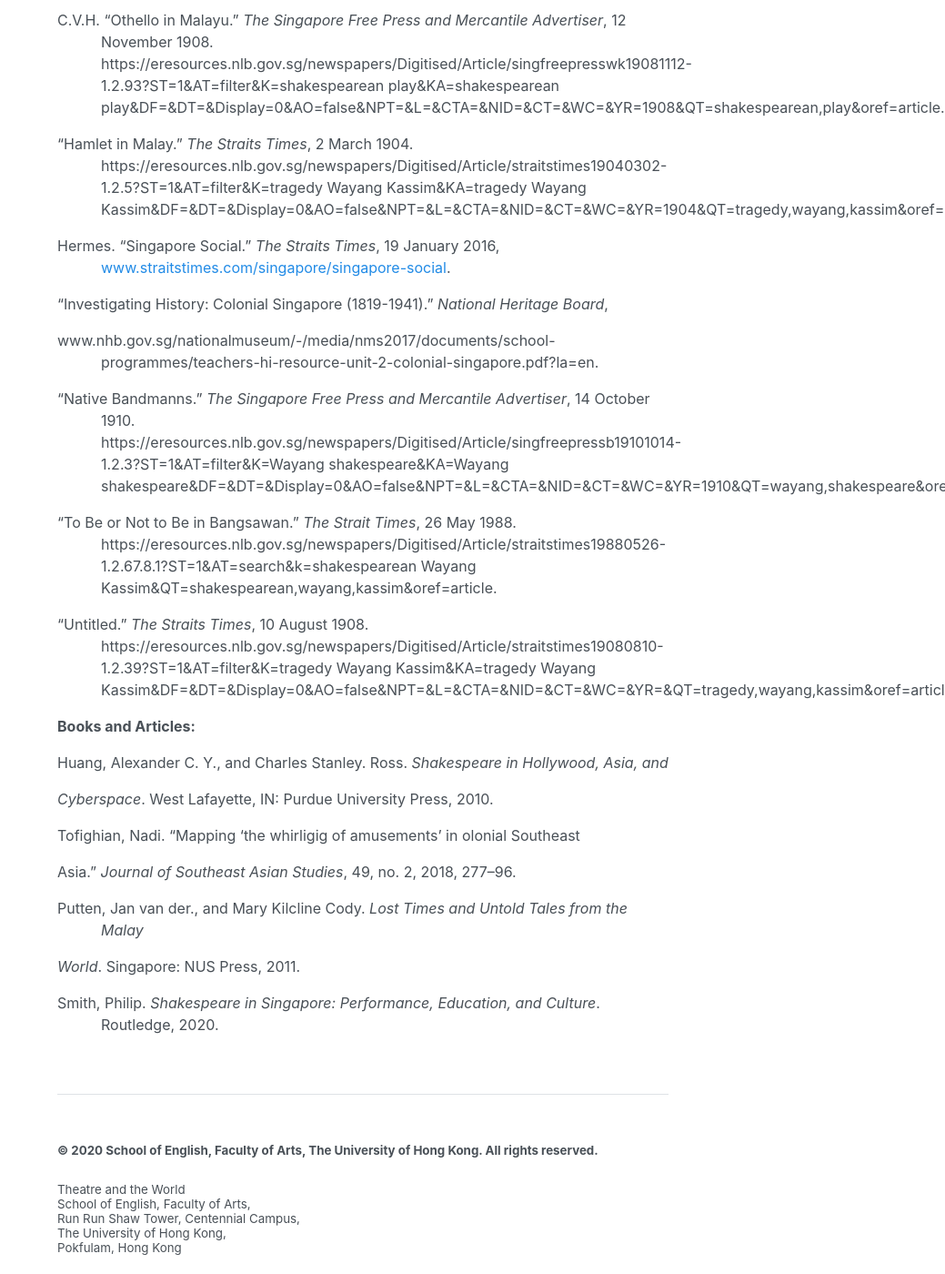
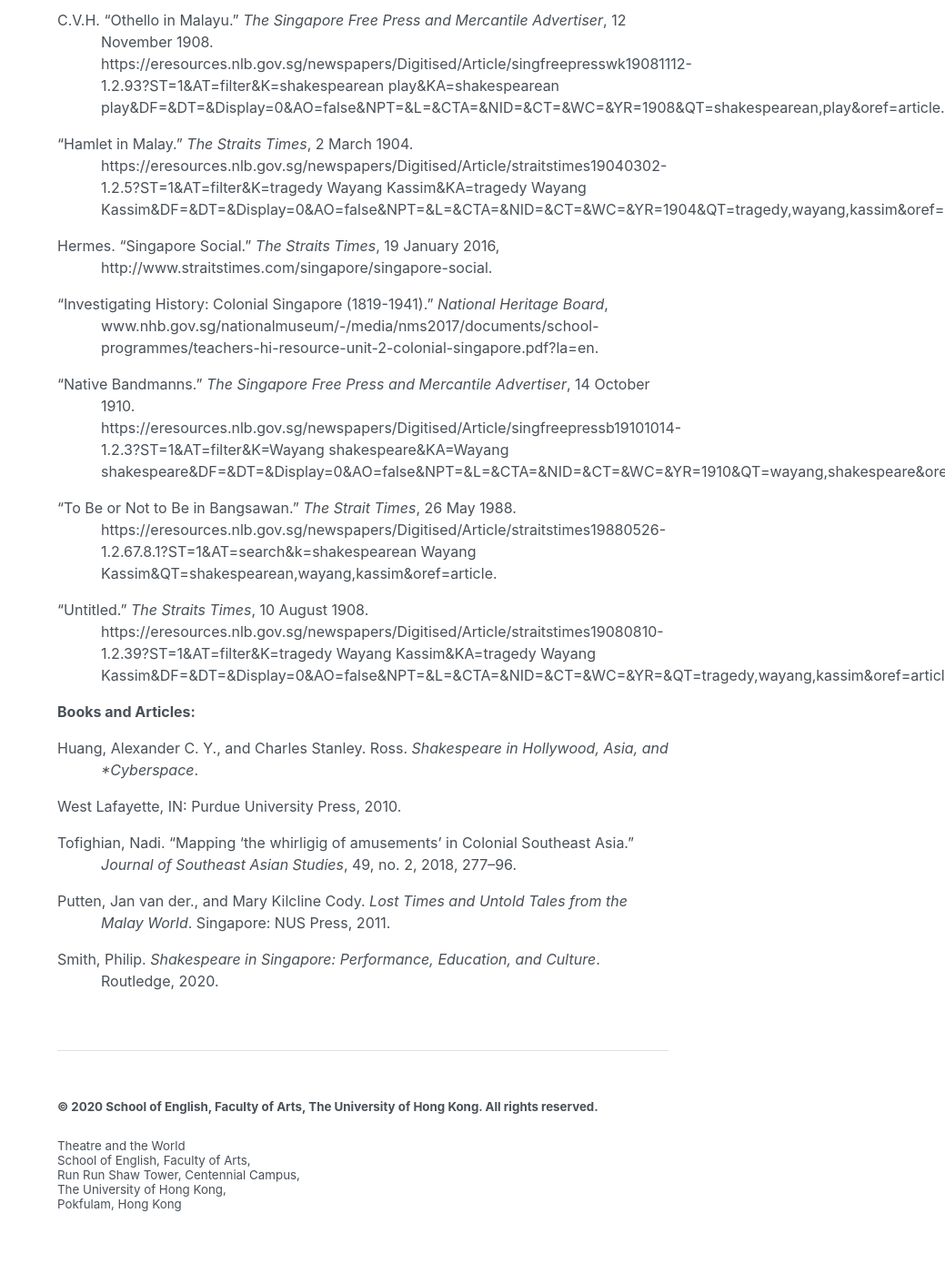
Before and after one commit to colonialasiantheatre/colonialasiantheatre.github.io, a Jekyll site: the page built from _posts/2020-08-14-charmaine-chan.md, in a window 1280 px wide and 1400 px high, scrolled down 4615 px. Shown: the whole window at 91% size, without its empty margins (241-1280 px from the left). Built offline with Jekyll 4.4.1, drawn with Linux system fonts in a browser that asks for light colours; after the commit the page ends 5994 px from its top, so only the background shows below that.

Commit message:
fix bibliography

```diff
--- a/_posts/2020-08-14-charmaine-chan.md
+++ b/_posts/2020-08-14-charmaine-chan.md
@@ -89,17 +87,13 @@
 
 **Books and Articles:**
 
-Huang, Alexander C. Y., and Charles Stanley. Ross. *Shakespeare in Hollywood, Asia, and*
+Huang, Alexander C. Y., and Charles Stanley. Ross. *Shakespeare in Hollywood, Asia, and *Cyberspace*.
 
-*Cyberspace*. West Lafayette, IN: Purdue University Press, 2010.
+West Lafayette, IN: Purdue University Press, 2010.
 
-Tofighian, Nadi. "Mapping 'the whirligig of amusements' in olonial Southeast
+Tofighian, Nadi. "Mapping 'the whirligig of amusements' in Colonial Southeast Asia." *Journal of Southeast Asian Studies*, 49, no. 2, 2018, 277--96.
 
-Asia." *Journal of Southeast Asian Studies*, 49, no. 2, 2018, 277--96.
-
-Putten, Jan van der., and Mary Kilcline Cody. *Lost Times and Untold Tales from the Malay*
-
-*World*. Singapore: NUS Press, 2011.
+Putten, Jan van der., and Mary Kilcline Cody. *Lost Times and Untold Tales from the Malay World*. Singapore: NUS Press, 2011.
 
 Smith, Philip. *Shakespeare in Singapore: Performance, Education, and Culture*. Routledge, 2020.
 
```
Also changed, not shown: other parts of _posts/2020-08-14-charmaine-chan.md (+2 -4 lines), _posts/2020-08-14-sharon-k-yuen.md (+1 -3 lines), 12 other files.
